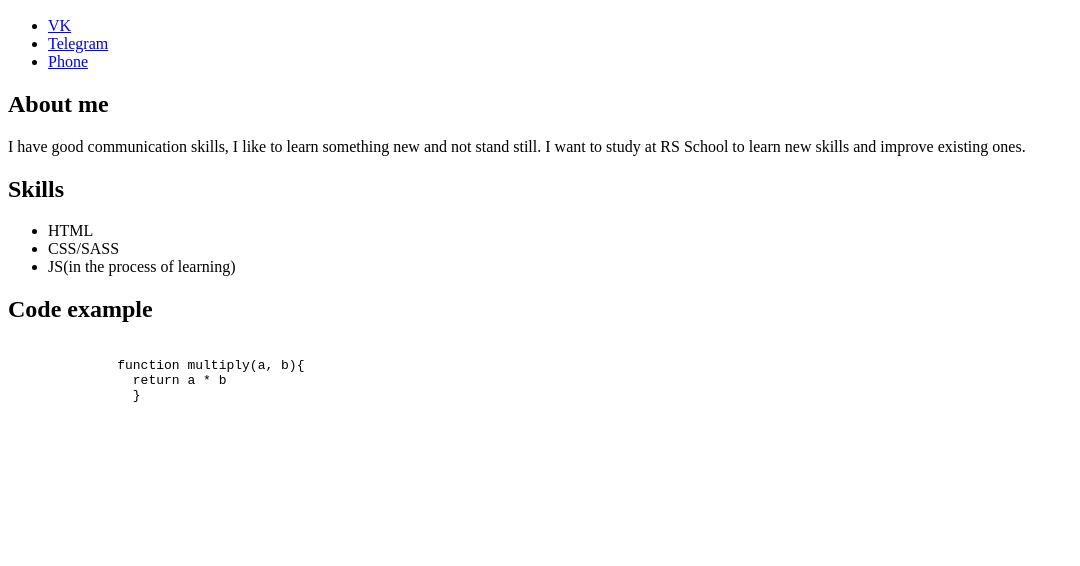
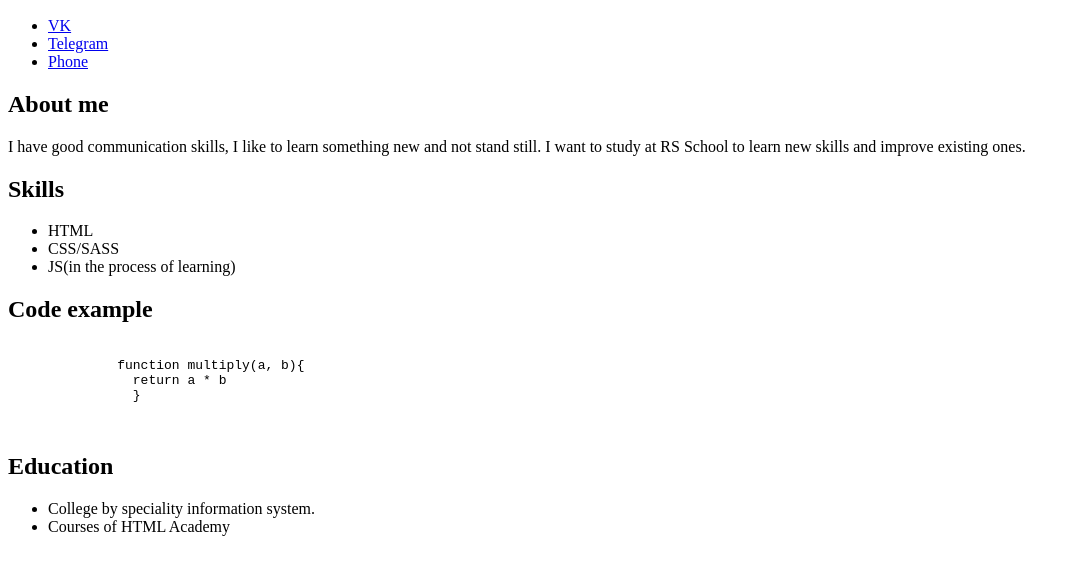
Before and after one commit to Svyatogorsky/rsschool-cv, a plain HTML site: page index.html in a window 1280 px wide. Shown: the part 234-800 px from the top of the page, without its empty margins (0-1080 px from the left). Drawn offline with Linux system fonts and the light colour scheme.

Commit message:
feat: add education block

```diff
--- a/index.html
+++ b/index.html
@@ -94,6 +94,15 @@
           </pre>
         </div>
       </section>
+      <section class="education">
+        <div class="education__wrapper">
+          <h2 class="section-title">Education</h2>
+          <ul class="education__list">
+            <li class="education__list-item">College by speciality information system.</li>
+            <li class="education__list-item">Courses of HTML Academy</li>
+          </ul>
+        </div>
+      </section>
     </div>
   </main>
 </body>
```
